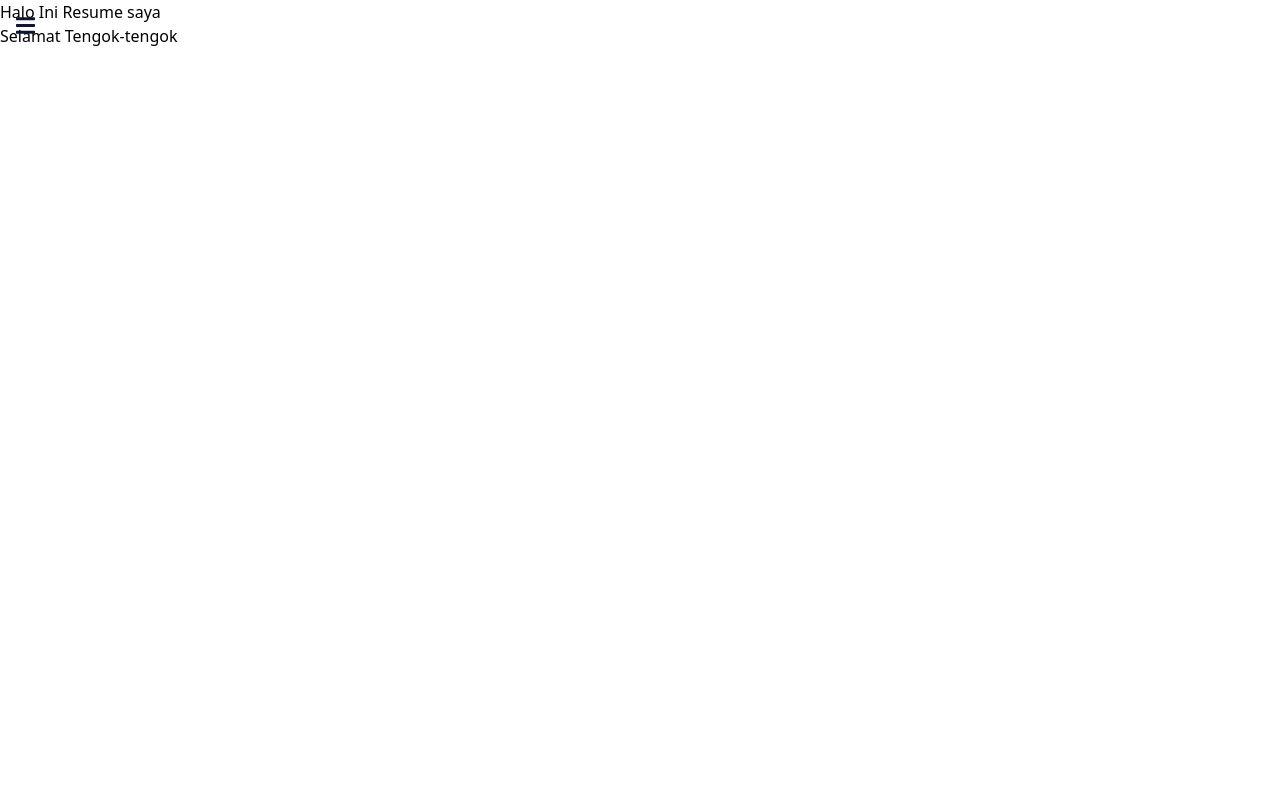
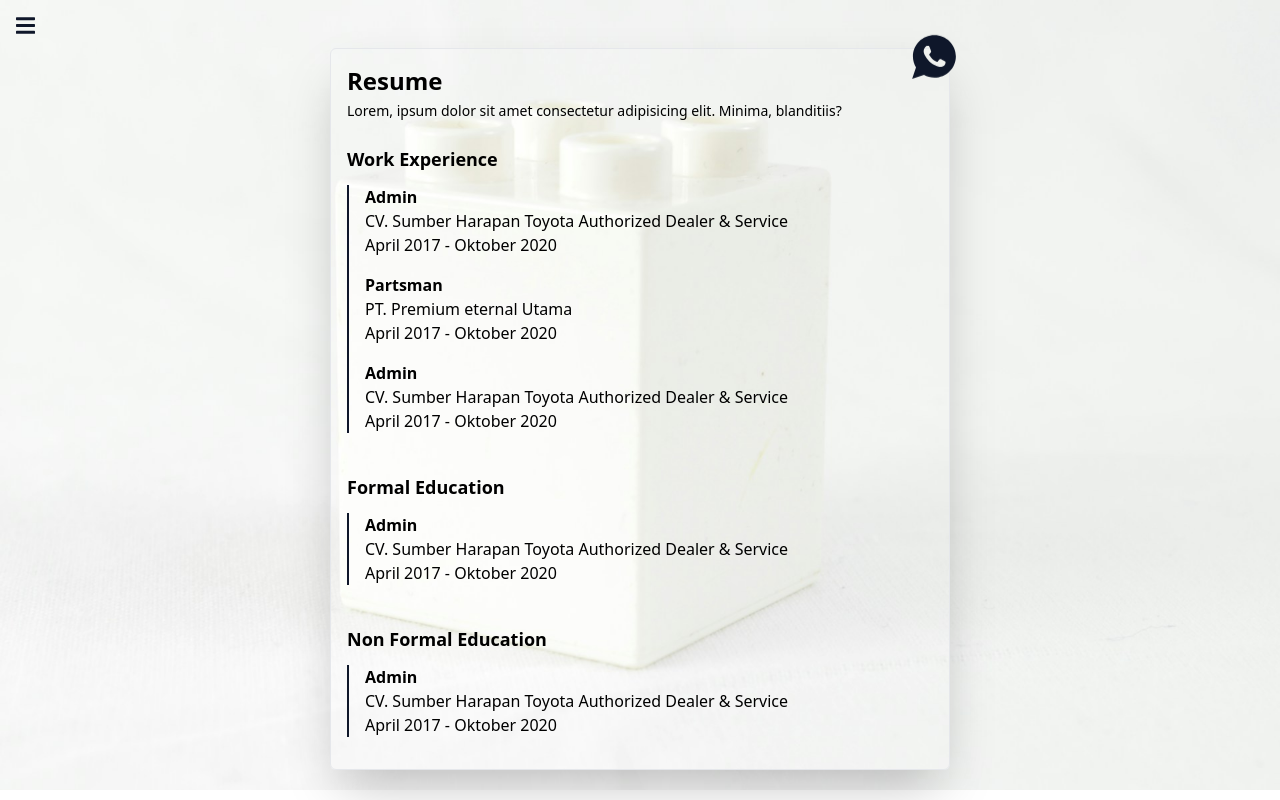
Before and after one commit to Fadli080818/my-portofolio, a React (Vite) app: page /resume in a window 1280 px wide. Built offline with nearby package versions, Linux system fonts and the light colour scheme.

Commit message:
Selesai membuat Pages Resume

```diff
--- a/src/components/HomeComp.jsx
+++ b/src/components/HomeComp.jsx
@@ -17,8 +17,9 @@ const HomeComp = () => {
           bellow
         </p>
         <a
-          href="#"
-          className="w-24 text-white bg-orange-600 px-4 py-2 rounded-md hover:bg-orange-500 text-sm"
+          href="https://api.whatsapp.com/send?phone=6282213648742"
+          className="w-24 text-white bg-orange-600 px-4 py-2 rounded-md hover:bg-slate-700 text-sm"
+          target="_blank"
         >
           Contact Me!
         </a>
--- a/src/components/ResumeComp.jsx
+++ b/src/components/ResumeComp.jsx
@@ -1,10 +1,76 @@
 import React from "react";
+import { IoLogoWhatsapp } from "react-icons/io";
 
 const ResumeComp = () => {
   return (
-    <div>
-      <h1>Halo Ini Resume saya</h1>
-      <p>Selamat Tengok-tengok</p>
+    <div className="flex justify-center w-full h-auto p-5 bg-[url('./src/assets/background.jpg')] bg-cover bg-no-repeat sm:pt-12 ">
+      <div className="lg:w-1/2 md:w-3/4 h-auto shadow-2xl  rounded-md border p-4 relative">
+        <div className="flex justify-between">
+          <h1 className="text-2xl font-bold mb-1">Resume</h1>
+          <a
+            href="https://api.whatsapp.com/send?phone=6282213648742"
+            className="w-30 text-slate-900 w-8 h-8 rounded-full hover:text-orange-700 hover:shadow-2xl animate-bounce text-sm absolute -top-4 right-2"
+            target="_blank"
+          >
+            <IoLogoWhatsapp size={50} />
+          </a>
+        </div>
+
+        <p className="text-sm">
+          Lorem, ipsum dolor sit amet consectetur adipisicing elit. Minima,
+          blanditiis?
+        </p>
+
+        {/* Experience */}
+        <h3 className=" text-lg font-semibold pt-6 mb-3">Work Experience</h3>
+        <div className="border-l-2 border-slate-900">
+          <div className="ml-4 mb-4 hover:text-orange-800">
+            <p className="font-bold">Admin</p>
+            <p className="sm:text-sm md:text-base">
+              CV. Sumber Harapan Toyota Authorized Dealer & Service
+            </p>
+            <p className="sm:text-sm md:text-base">April 2017 - Oktober 2020</p>
+          </div>
+          <div className="ml-4 mb-4 hover:text-orange-800">
+            <p className="font-bold">Partsman</p>
+            <p className="sm:text-sm md:text-base">PT. Premium eternal Utama</p>
+            <p className="sm:text-sm md:text-base">April 2017 - Oktober 2020</p>
+          </div>
+          <div className="ml-4 mb-4 hover:text-orange-800">
+            <p className="font-bold">Admin</p>
+            <p className="sm:text-sm md:text-base">
+              CV. Sumber Harapan Toyota Authorized Dealer & Service
+            </p>
+            <p className="sm:text-sm md:text-base">April 2017 - Oktober 2020</p>
+          </div>
+        </div>
+
+        {/* Formal Education */}
+        <h3 className=" text-lg font-semibold pt-6 mb-3">Formal Education</h3>
+        <div className="border-l-2 border-slate-900 relative">
+          <div className="ml-4 mb-4 hover:text-orange-800">
+            <p className="font-bold">Admin</p>
+            <p className="sm:text-sm md:text-base">
+              CV. Sumber Harapan Toyota Authorized Dealer & Service
+            </p>
+            <p className="sm:text-sm md:text-base">April 2017 - Oktober 2020</p>
+          </div>
+        </div>
+
+        {/* Non Formal Education */}
+        <h3 className=" text-lg font-semibold pt-6 mb-3">
+          Non Formal Education
+        </h3>
+        <div className="border-l-2 border-slate-900 relative">
+          <div className="ml-4 mb-4 hover:text-orange-800">
+            <p className="font-bold">Admin</p>
+            <p className="sm:text-sm md:text-base">
+              CV. Sumber Harapan Toyota Authorized Dealer & Service
+            </p>
+            <p className="sm:text-sm md:text-base">April 2017 - Oktober 2020</p>
+          </div>
+        </div>
+      </div>
     </div>
   );
 };
--- a/src/components/Sidebar.jsx
+++ b/src/components/Sidebar.jsx
@@ -4,7 +4,6 @@ import {
   FaGithub,
   FaInstagram,
   FaWhatsapp,
-  FaUser,
   FaFile,
   FaPager,
   FaMailBulk,
@@ -49,8 +48,12 @@ const Sidebar = () => {
             <p className="text-center text-sm">Junior Full-Stack Developer</p>
           </li>
 
-          <li className="mb-2 rounded hover:shadow hover:bg-slate-600 hover:cursor-pointer py-2 mt-4 text-sm">
-            <a href="/" className="px-3" onClick={() => navigate("/")}>
+          <li className="mb-2 rounded hover:shadow hover:bg-slate-600 hover:cursor-pointer py-2 mt-4 text-sm group">
+            <a
+              href="/"
+              className="px-3 group-first"
+              onClick={() => navigate("/")}
+            >
               <FaHome className="inline-block w-6 h-6 mr-3 -mt-2"></FaHome>
               Home
             </a>
--- a/src/pages/ResumePages.jsx
+++ b/src/pages/ResumePages.jsx
@@ -5,8 +5,8 @@ import Resume from "../components/ResumeComp";
 const ResumePages = () => {
   return (
     <div className="flex relative">
+      <Resume />
       <Sidebar />
-      <Resume />
     </div>
   );
 };
--- a/tailwind.config.js
+++ b/tailwind.config.js
@@ -2,6 +2,11 @@
 export default {
   content: ["./index.html", "./src/**/*.{js,ts,jsx,tsx}"],
   theme: {
+    theme: {
+      listStyleType: {
+        square: "square",
+      },
+    },
     extend: {
       screens: {
         sm: "265px",
```
